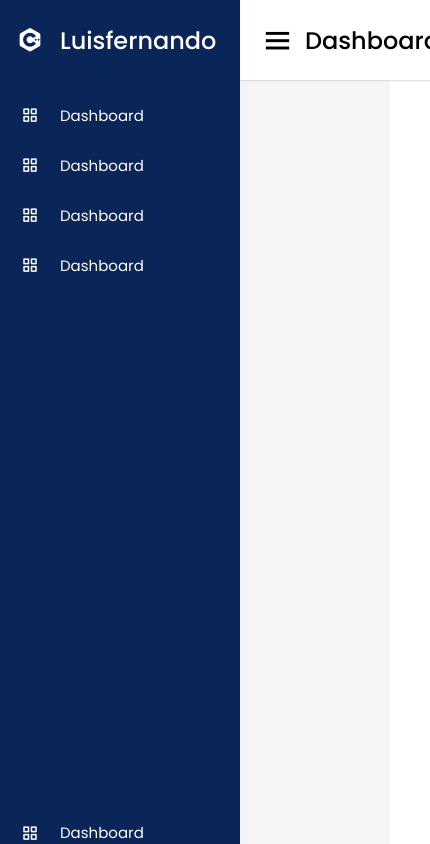
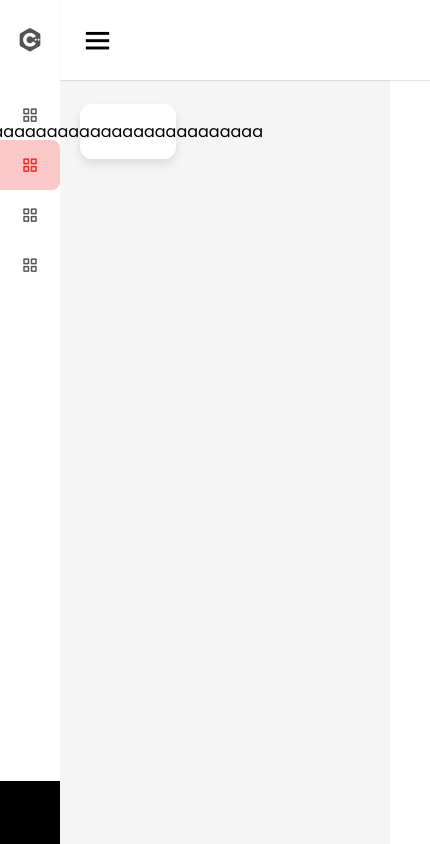
Before and after one commit to Manrriquez/estudadev-front, a React (Create React App) app: page /home in a window 390 px wide. Shown: the whole page, 430 px wide, since content can reach past the window. Built offline with nearby package versions, Linux system fonts and the light colour scheme.

Commit message:
estilizando sidebar & definindo cores padrões & adicionando responsividade

```diff
--- a/src/components/Layout/Index.jsx
+++ b/src/components/Layout/Index.jsx
@@ -1,8 +1,7 @@
 import React from 'react'
 import Navbar from '../Navbar/Index'
-import { StyledNavbar } from '../Navbar/Styled'
 import SideBar from '../Sidebar/Index'
-import { LayoutContent, StyledLayout } from './Styled'
+import {StyledLayout } from './Styled'
 
 const Layout = () => {
   return (
--- a/src/components/Layout/Styled.jsx
+++ b/src/components/Layout/Styled.jsx
@@ -7,6 +7,11 @@ const StyledLayout = styled.div`
     width: calc(100% - 240px);
     left: 240px;
     transition: all 0.5s ease;
+
+    @media (max-width: 1240px) {
+        width: calc(100% - 60px);
+        left: 60px;
+    }
 `;
 
 const LayoutContent = styled.div`
@@ -21,6 +26,17 @@ const GroupBox = styled.div`
     flex-wrap: wrap;
     padding: 0 20px;
     margin-bottom: 26px;
+
+    @media (max-width: 1000px) {
+        width: calc(100% / 2 - 15px);
+        margin-bottom: 15px;
+    }
+
+    @media (max-width: 550px) {
+          width: 100%;
+          margin-bottom: 15px;
+    }
+
 `;
 
 const BoxItem = styled.div`
@@ -46,6 +62,12 @@ const LayoutButton = styled.div`
     }
 `;
 
-const LayoutTitle = styled.span``;
+const LayoutTitle = styled.span`
+    color: black;
+
+    @media (max-width: 700px) {
+        display: none;
+    }
+`;
 
 export {StyledLayout, LayoutContent, GroupBox, BoxItem, LayoutButton, LayoutTitle};
--- a/src/components/Navbar/Index.jsx
+++ b/src/components/Navbar/Index.jsx
@@ -1,5 +1,5 @@
 import React from 'react'
-import { LayoutButton } from '../Layout/Styled'
+import { LayoutButton, LayoutTitle } from '../Layout/Styled'
 import {NavProfileDetails, NavProfileUsername, StyledNavbar} from './Styled'
 
 const Navbar = () => {
@@ -7,7 +7,7 @@ const Navbar = () => {
     <StyledNavbar>
         <LayoutButton>
          <i className='bx bx-menu sidebarBtn'></i>
-         <span>Dashboard</span>
+         <LayoutTitle>Dashboard</LayoutTitle>
         </LayoutButton>
 
         <NavProfileDetails>
--- a/src/components/Navbar/Styled.jsx
+++ b/src/components/Navbar/Styled.jsx
@@ -8,12 +8,17 @@ const StyledNavbar = styled.nav`
     display: flex;
     align-items: center;
     position: fixed;
-    width: calc(100% - 240px);
+    width: calc(100% - 280px);
     left: 240px;
     z-index: 100;
     padding: 0 20px;
     box-shadow: 0 1px 1px rgba(0, 0, 0, 0.1);
     transition: all 0.5s ease;
+
+    @media (max-width: 1240px) {
+        width: calc(100% - 60px);
+        left: 60px;
+    }
 `;
 
 const NavProfileDetails = styled.div`
@@ -31,12 +36,30 @@ const NavProfileDetails = styled.div`
         width: 40px;
         border-radius: 6px;
         object-fit: cover;
+
+        @media (max-width: 700px) {
+            display: none;
+        }
     }
 
     i {
         font-size: 25px;
         color: #333;
+
+        @media (max-width: 700px) {
+            display: none;
+        }
     }
+
+    @media (max-width: 700px) {
+        height: 50px;
+        min-width: 40px;
+    }
+
+    @media (max-width: 550px) {
+          display: none;
+    }
+
 `;
 
 const NavProfileUsername = styled.span`
@@ -45,5 +68,9 @@ const NavProfileUsername = styled.span`
     color: #333;
     margin: 0 10px;
     white-space: nowrap;
+
+    @media (max-width: 700px) {
+        display: none;
+    }
 `;
 export { StyledNavbar, NavProfileDetails, NavProfileUsername};
--- a/src/components/Sidebar/Index.jsx
+++ b/src/components/Sidebar/Index.jsx
@@ -5,7 +5,7 @@ import { LogoDetails, LogoTitle, Sidebar, SidebarDescription, SidebarGroup, Side
 const SideBar = () => {
 
     return (
-        <Sidebar>
+        <Sidebar className='sidebar'>
             <LogoDetails>
                 <i className='bx bxl-c-plus-plus'></i>
                 <LogoTitle>Luisfernando</LogoTitle>
--- a/src/components/Sidebar/Styled.jsx
+++ b/src/components/Sidebar/Styled.jsx
@@ -4,33 +4,22 @@ const Sidebar = styled.div`
     position: fixed;
     height: 100%;
     width: 240px;
-    background: #0a2558;
+    background: #FFFFFF;
     transition: all 0.5s ease;
 
-    .active {
-        width: 60px;
-
-        .layout-section {
-            width: calc(100% - 60px);
-            left: 60px;
-
-            nav {
-                left: 60px;
-                width: calc(100% - 60px);
-            }
-        }
+    @media (max-width: 1240px) {
+          width: 60px;
     }
 `;
 
 const LogoDetails = styled.div`
     height: 80px;
     display: flex;
+    color: #000000ab;
     align-items: center;
 
     i{
         font-size: 28px;
-        font-weight: 500;
-        color: #fff;
         min-width: 60px;
         text-align: center;
     }
@@ -38,9 +27,7 @@ const LogoDetails = styled.div`
 `;
 
 const LogoTitle = styled.span`
-    color: #fff;
     font-size: 24px;
-    font-weight: 500;
 `;
 
 const SidebarGroup = styled.ul`
@@ -56,8 +43,10 @@ const SidebarItem = styled.li`
 
 const SidebarItemLogout = styled.li`
     position: absolute;
-    bottom: 0;
+    bottom: 0px;
     width: 100%;
+    background: black;
+    padding: 20px 0px 20px 0px;
 `;
 
 const SidebarLink = styled.a`
@@ -65,29 +54,27 @@ const SidebarLink = styled.a`
     width: 100%;
     display: flex;
     align-items: center;
+    font-weight: 600;
     text-decoration: none;
+    color: #000000ab;
     transition: all 0.4s ease;
 
-    .active {
-        background: #081d45;
-    }
-
     &:hover {
-         background: #081d45;
+        background: #f4282942;
+        color: #F42829;
+        border-top-right-radius: 8px;
+        border-bottom-right-radius: 8px;
     }
 
     i{
         min-width: 60px;
         text-align: center;
         font-size: 18px;
-        color: #fff;
     }
 `;
 
 const SidebarDescription = styled.span`
-    color: #fff;
     font-size: 15px;
-    font-weight: 400;
     white-space: nowrap;
 `;
 
--- a/src/index.css
+++ b/src/index.css
@@ -4,3 +4,39 @@
   padding: 0px;
   font-family: 'Poppins', sans-serif;
 }
+.active a{
+  background: #f4282942;
+  color: #F42829;
+  border-top-right-radius: 8px;
+  border-bottom-right-radius: 8px;
+
+}
+
+.active ~ .layout-section{
+  width: calc(100% - 60px);
+  left: 60px;
+}
+
+.active ~ .layout-section nav {
+  left: 60px;
+  width: calc(100% - 60px);
+}
+
+
+/* Responsive Media Query */
+@media (max-width: 1240px) {
+
+  .sidebar.active {
+    width: 220px;
+
+  }
+
+  .sidebar.active ~ .layout-section {
+    overflow: hidden;
+    left: 220px;
+  }
+  .sidebar.active ~ .layout-section nav {
+    width: calc(100% - 220px);
+    left: 220px;
+  }
+}
--- a/src/pages/Home/Index.jsx
+++ b/src/pages/Home/Index.jsx
@@ -1,18 +1,25 @@
 import React from 'react'
 import Layout from '../../components/Layout/Index';
-import { BoxItem, GroupBox, LayoutContent } from '../../components/Layout/Styled';
+import { BoxItem, GroupBox, LayoutContent, StyledLayout } from '../../components/Layout/Styled';
 import Navbar from '../../components/Navbar/Index';
 import SideBar from '../../components/Sidebar/Index';
 
 const Home = () => {
   return (
-    <Layout>
-      <LayoutContent>
-          <GroupBox>
-            <BoxItem>aaaaaaaaaaaaaaaaaaaaaaaaa</BoxItem>
-          </GroupBox>
-      </LayoutContent>
-    </Layout>
+
+    <>
+      <SideBar />
+        <StyledLayout className="layout-section">
+            <Navbar />
+
+          <LayoutContent>
+              <GroupBox>
+                <BoxItem>aaaaaaaaaaaaaaaaaaaaaaaaa</BoxItem>
+              </GroupBox>
+          </LayoutContent>
+
+        </StyledLayout>
+    </>
   )
 }
 
```
